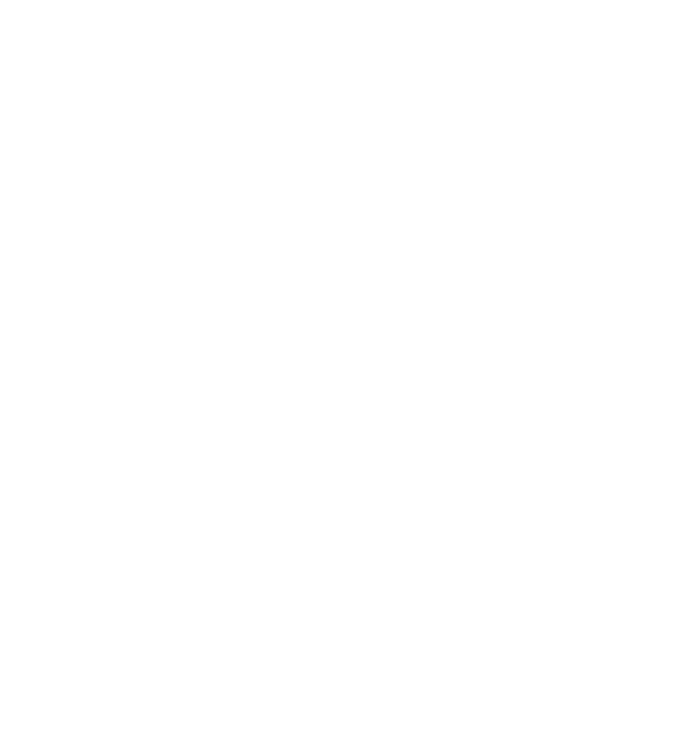
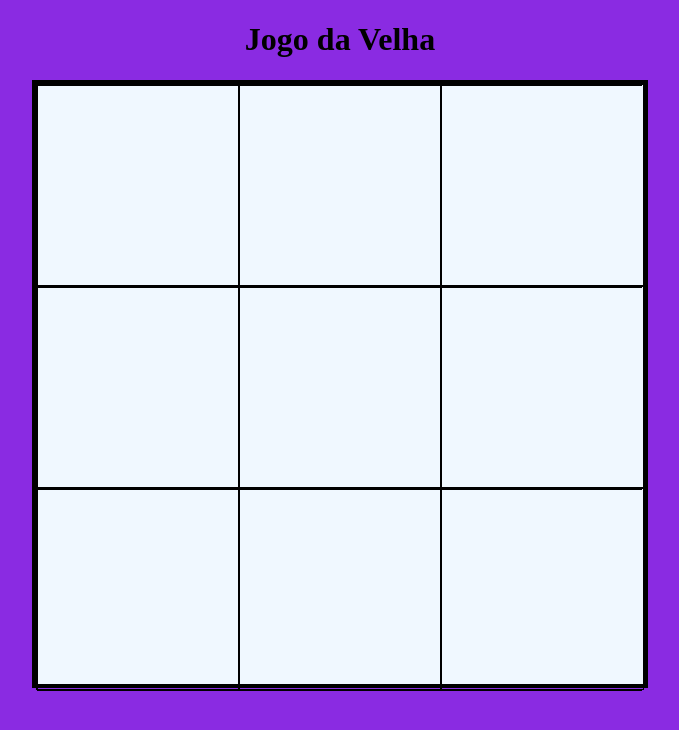
Before and after one commit to jdszza/jogo-da-velha, a plain HTML site: page index.html in a window 1280 px wide. Shown: the whole page, without its empty margins (300-979 px from the left). Drawn offline with Linux system fonts and the light colour scheme.

Commit message:
coloquei css

```diff
--- a/index.html
+++ b/index.html
@@ -3,9 +3,28 @@
 <head>
     <meta charset="UTF-8">
     <meta name="viewport" content="width=device-width, initial-scale=1.0">
+    <link rel="stylesheet" href="style.css">
     <title>Jogo da Velha</title>
 </head>
 <body>
-
+    <h1>Jogo da Velha</h1>
+    <div id="jogo">
+        <div class="linha">
+            <div class="casa" id="casa1"></div>
+            <div class="casa" id="casa2"></div>
+            <div class="casa" id="casa3" style="border-right: 0px;"></div>
+        </div>
+        <div class="linha">
+            <div class="casa" id="casa4"></div>
+            <div class="casa" id="casa5"></div>
+            <div class="casa" id="casa6" style="border-right: 0px;"></div>
+        </div>
+        <div class="linha">
+            <div class="casa" id="casa7"></div>
+            <div class="casa" id="casa8"></div>
+            <div class="casa" id="casa9" style="border-right: 0px;"></div>
+        </div>
+    </div>
+    <div id="resultado"></div>
 </body>
 </html>
--- /dev/null
+++ b/style.css
@@ -0,0 +1,25 @@
+body{
+    background-color: blueviolet;
+    text-align: center;
+}
+
+#jogo{
+    width:608px;
+    height: 600px;
+    border:solid 4px;
+    margin: auto;
+    background-color: aliceblue;
+}
+
+.linha{
+    height:200px;
+    border :solid 1px;
+}
+
+.casa{
+    width:200px;
+    height:100%;
+    border :solid 1px;
+    border-color: black;
+    float: left;
+}
```
